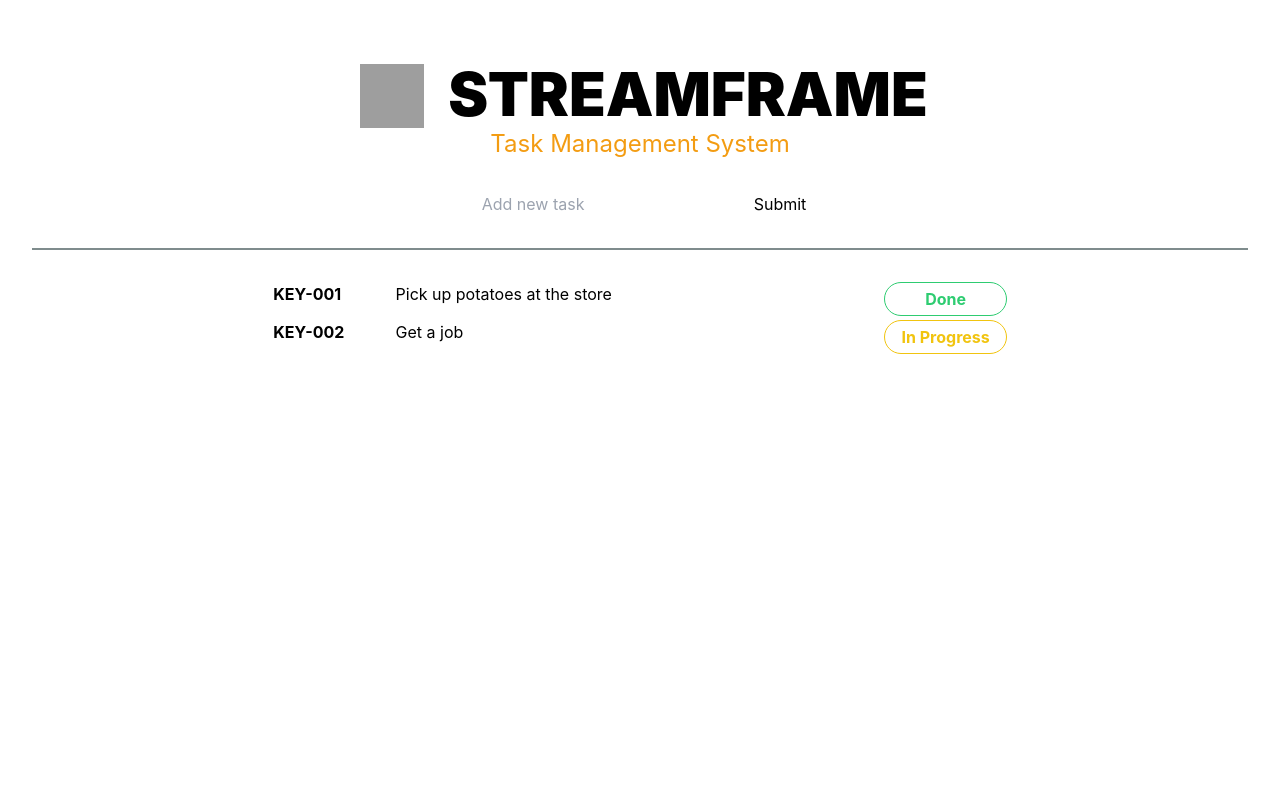
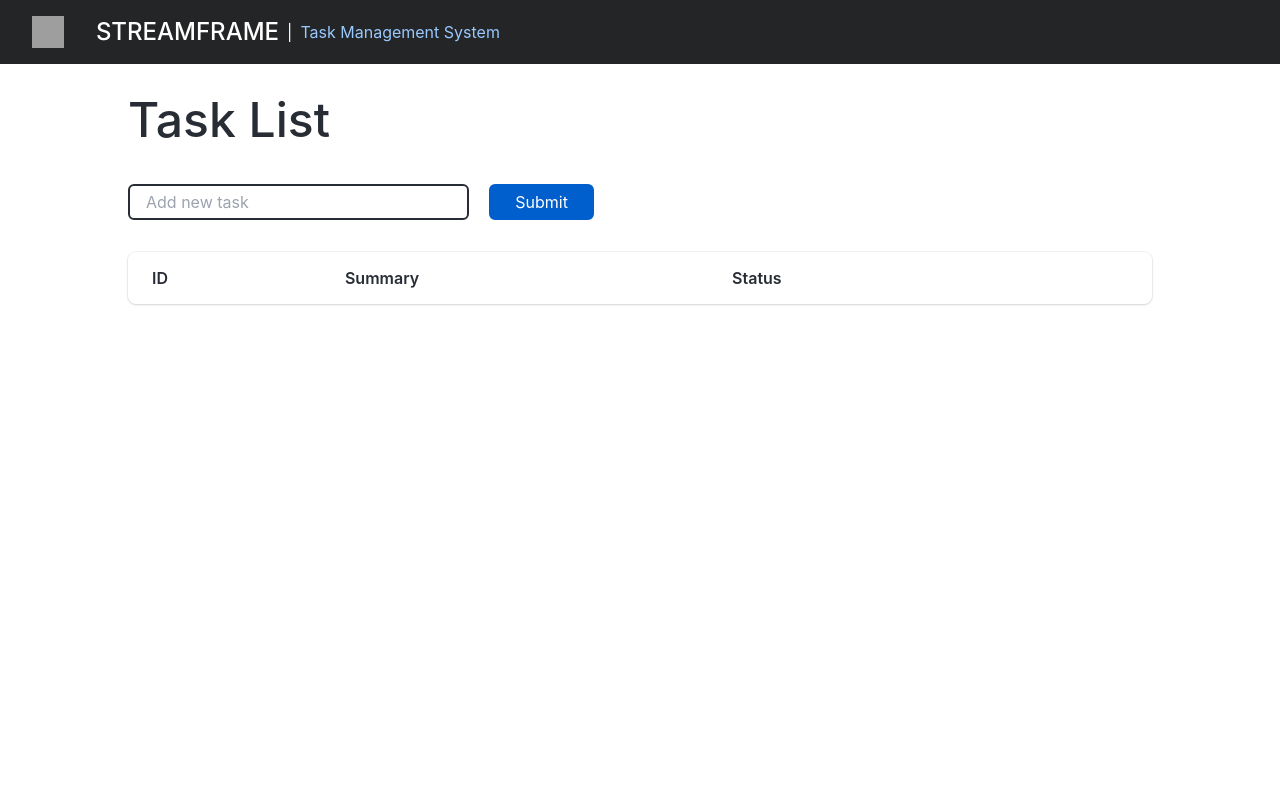
Before and after one commit to racocon/to.do, a Next.js app: page / in a window 1280 px wide. Shown: the top 800 px of the page. Built offline with nearby package versions, Linux system fonts and the light colour scheme; grey boxes are pictures that could not be loaded.

Commit message:
Updated page and added functionality
Created Header;
Added dark and light theme;
Added colours;
Added models.ts;
Form now submits new task;
Updated design - task list is now in a table;
Removed Task.tsx

```diff
--- /dev/null
+++ b/components/Header.tsx
@@ -0,0 +1,20 @@
+export default function Header() {
+  return (
+    <nav className="bg-[#242526]">
+      <div className="mx-auto max-w-7xl px-4 sm:px-6 lg:px-8">
+        <div className="flex h-16 items-center justify-between">
+          <div className="flex items-center align-middle">
+            <div className="flex-shrink-0">
+              <img className="h-8 w-8" src="/racocon.ico" alt="Racocon" />
+            </div>
+            <p className="ml-8 font-medium text-2xl text-white uppercase">
+              Streamframe
+            </p>
+            <p className="mx-2 text-white">|</p>
+            <p className="text-secondary">Task Management System</p>
+          </div>
+        </div>
+      </div>
+    </nav>
+  );
+}
--- a/components/Task.tsx
+++ /dev/null
@@ -1,36 +0,0 @@
-import { useState } from "react";
-
-type TaskProps = {
-  id: string;
-  text: string;
-  status: boolean;
-};
-
-export default function Task({ id, text, status }: TaskProps) {
-  const [isDone, setIsDone] = useState(status);
-
-  const handleClick = () => {
-    return setIsDone(!isDone);
-  };
-
-  return (
-    <div className="grid grid-cols-6 pb-1">
-      <div className="col-span-1 font-bold">
-        <p>{id}</p>
-      </div>
-      <div className="col-span-4">
-        <p>{text}</p>
-      </div>
-      <button
-        onClick={() => handleClick()}
-        className={`col-span-1 px-4 py-1 rounded-full border font-bold text-center ${
-          isDone
-            ? "border-[#2ecc71] text-[#2ecc71]"
-            : "border-[#f1c40f] text-[#f1c40f]"
-        }`}
-      >
-        {isDone ? "Done" : "In Progress"}
-      </button>
-    </div>
-  );
-}
--- a/components/TaskForm.tsx
+++ b/components/TaskForm.tsx
@@ -1,15 +1,35 @@
-export default function TaskForm() {
+interface props {
+  task: string;
+  setTask: React.Dispatch<React.SetStateAction<string>>;
+  handleSubmit: (e: React.FormEvent) => void;
+}
+
+const TaskForm: React.FC<props> = ({ task, setTask, handleSubmit }) => {
   return (
-    <form>
+    <form
+      onSubmit={(e) => {
+        handleSubmit(e);
+      }}
+      className=""
+    >
       <input
-        className="px-2"
+        className="w-1/3 rounded-md border-2 px-4 py-1 mr-5"
         type="text"
+        value={task}
+        onChange={(e) => {
+          setTask(e.target.value);
+        }}
         name="task"
         placeholder="Add new task"
       />
-      <button className="pl-4" type="submit">
+      <button
+        className="px-6 py-1 text-medium rounded-md border-2 border-primary bg-primary text-white hover:bg-primary/60 active:bg-primary/80 dark:bg-black dark:text-primary dark:hover:text-white"
+        type="submit"
+      >
         Submit
       </button>
     </form>
   );
-}
+};
+
+export default TaskForm;
--- a/components/TaskList.tsx
+++ b/components/TaskList.tsx
@@ -1,31 +1,89 @@
-import Task from "./Task";
+import { TaskProps } from "../src/models/models";
 
-const task_list = [
-  {
-    id: "KEY-001",
-    text: "Pick up potatoes at the store",
-    status: true,
-  },
-  {
-    id: "KEY-002",
-    text: "Get a job",
-    status: false,
-  },
-];
+interface props {
+  tasks: Array<TaskProps>;
+  setTasks: React.Dispatch<React.SetStateAction<Array<TaskProps>>>;
+}
 
-export default function TaskList() {
+const TaskList: React.FC<props> = ({ tasks, setTasks }) => {
+  const handleDone = (id: number) => {
+    setTasks(
+      tasks.map((task) =>
+        task.id === id
+          ? {
+              ...task,
+              status: !task.status,
+            }
+          : task
+      )
+    );
+  };
+
   return (
-    <div className="py-8">
-      {task_list.map((item, index) => {
-        return (
-          <Task
-            key={index}
-            id={item.id}
-            text={item.text}
-            status={item.status}
-          />
-        );
-      })}
+    <div className="mt-8 flex flex-col">
+      <div className="-my-2 -mx-4 overflow-x-auto sm:-mx-6 lg:-mx-8">
+        <div className="inline-block min-w-full py-2 align-middle md:px-6 lg:px-8">
+          <div className="overflow-hidden shadow ring-1 ring-black ring-opacity-5 md:rounded-lg">
+            <table className="min-w-full divide-y divide-gray-300">
+              <thead className="bg-gray-50">
+                <tr>
+                  <th
+                    scope="col"
+                    className="py-3.5 pl-6 pr-3 text-left font-semibold"
+                  >
+                    ID
+                  </th>
+                  <th
+                    scope="col"
+                    className="px-3 py-3.5 text-left font-semibold"
+                  >
+                    Summary
+                  </th>
+                  <th
+                    scope="col"
+                    className="px-3 py-3.5 text-left font-semibold"
+                  >
+                    Status
+                  </th>
+                  <th scope="col" className="relative py-3.5 pl-3 pr-4 sm:pr-6">
+                    <span className="sr-only">Edit</span>
+                  </th>
+                </tr>
+              </thead>
+
+              <tbody className="divide-y divide-light-gray">
+                {tasks.map((item) => (
+                  <tr key={item.id}>
+                    <td className="w-1/5 py-4 pl-6 pr-3 font-medium">
+                      {item.id}
+                    </td>
+                    <td className="w-3/5 px-3 py-4 text-sm">{item.task}</td>
+                    <td className="px-3 py-4 text-sm">
+                      <button
+                        onClick={() => handleDone(item.id)}
+                        className={`inline-flex rounded-full px-4 text-sm font-semibold leading-5 ${
+                          item.status
+                            ? "bg-success/20 text-success"
+                            : "bg-alert/20 text-alert"
+                        }`}
+                      >
+                        {item.status ? "Done" : "In Progress"}
+                      </button>
+                    </td>
+                    <td className="relative py-4 pl-3 pr-4 text-right font-medium sm:pr-6">
+                      <a href="#" className="text-primary hover:text-secondary">
+                        Edit<span className="sr-only">, {item.task}</span>
+                      </a>
+                    </td>
+                  </tr>
+                ))}
+              </tbody>
+            </table>
+          </div>
+        </div>
+      </div>
     </div>
   );
-}
+};
+
+export default TaskList;
--- a/pages/index.tsx
+++ b/pages/index.tsx
@@ -1,39 +1,51 @@
+import { useState } from "react";
+
 import type { NextPage } from "next";
+import styles from "../styles/Home.module.css";
 import Head from "next/head";
+import Header from "../components/Header";
 import TaskForm from "../components/TaskForm";
+import TaskList from "../components/TaskList";
 
-import TaskList from "../components/TaskList";
-import styles from "../styles/Home.module.css";
+import { TaskProps } from "../src/models/models";
 
 const Home: NextPage = () => {
+  const [task, setTask] = useState<string>("");
+  const [tasks, setTasks] = useState<Array<TaskProps>>([]);
+
+  const handleSubmit = (e: React.FormEvent) => {
+    e.preventDefault();
+
+    if (task) {
+      setTasks([...tasks, { id: Date.now(), task, status: false }]);
+      setTask("");
+    }
+  };
+
   return (
-    <div className={styles.container}>
+    <div>
       <Head>
         <title>Streamframe | Task Management System</title>
         <meta name="description" content="Generated by create next app" />
         <link rel="icon" href="/racocon.ico" />
       </Head>
 
+      <Header />
+
       <main className={styles.main}>
-        <div className="flex flex-row">
-          <img className="mx-2 w-16 h-16" src="/racocon.ico" alt="Racocon" />
-          <p className="pl-4 text-6xl font-black uppercase">Streamframe</p>
+        <p className="text-5xl font-medium pb-10">Task List</p>
+        <div className="">
+          <TaskForm task={task} setTask={setTask} handleSubmit={handleSubmit} />
         </div>
-        <p className="text-[#f39c12] text-2xl">Task Management System</p>
-        <div className="py-8">
-          <TaskForm />
+        <div className="">
+          <TaskList tasks={tasks} setTasks={setTasks} />
         </div>
-        <div className="border-[0.5px] w-full border-[#7f8c8d]" />
-        <TaskList />
       </main>
 
       <footer className={styles.footer}>
         Powered by{" "}
         <span>
-          <div className="flex flex-row">
-            <img className="mx-2 w-6 h-5" src="/racocon.png" alt="Racocon" />
-            <span>Racocon</span>
-          </div>
+          <img className="ml-3 w-7 h-6" src="/peepo.gif" alt="Racocon" />
         </span>
       </footer>
     </div>
--- /dev/null
+++ b/src/models/models.ts
@@ -0,0 +1,5 @@
+export interface TaskProps {
+  id: number;
+  task: string;
+  status: boolean;
+}
--- a/styles/Home.module.css
+++ b/styles/Home.module.css
@@ -1,15 +1,10 @@
-.container {
-  padding: 0 2rem;
-}
 
 .main {
   min-height: 100vh;
-  padding: 4rem 0;
-  flex: 1;
-  display: flex;
-  flex-direction: column;
-  /* justify-content: center; */
-  align-items: center;
+  margin: 2rem;
+  max-width: 80vw;
+  margin-left: auto;
+  margin-right: auto;
 }
 
 .footer {
@@ -21,17 +16,6 @@
   align-items: center;
 }
 
-.title,
-.description {
-  text-align: center;
-}
-
-.description {
-  margin: 4rem 0;
-  line-height: 1.5;
-  font-size: 1.5rem;
-}
-
 .code {
   background: #fafafa;
   border-radius: 5px;
@@ -39,44 +23,6 @@
   font-size: 1.1rem;
   font-family: Menlo, Monaco, Lucida Console, Liberation Mono, DejaVu Sans Mono,
     Bitstream Vera Sans Mono, Courier New, monospace;
-}
-
-.grid {
-  display: flex;
-  align-items: center;
-  justify-content: center;
-  flex-wrap: wrap;
-  max-width: 800px;
-}
-
-.card {
-  margin: 1rem;
-  padding: 1.5rem;
-  text-align: left;
-  color: inherit;
-  text-decoration: none;
-  border: 1px solid #eaeaea;
-  border-radius: 10px;
-  transition: color 0.15s ease, border-color 0.15s ease;
-  max-width: 300px;
-}
-
-.card:hover,
-.card:focus,
-.card:active {
-  color: #0070f3;
-  border-color: #0070f3;
-}
-
-.card h2 {
-  margin: 0 0 1rem 0;
-  font-size: 1.5rem;
-}
-
-.card p {
-  margin: 0;
-  font-size: 1.25rem;
-  line-height: 1.5;
 }
 
 .logo {
--- a/styles/globals.css
+++ b/styles/globals.css
@@ -19,12 +19,22 @@ a {
   box-sizing: border-box;
 }
 
+@media (prefers-color-scheme: light) {
+  html {
+    color-scheme: light;
+  }
+  body {
+    color: #282c34;
+    background: white;
+  }
+}
+
 @media (prefers-color-scheme: dark) {
   html {
     color-scheme: dark;
   }
   body {
     color: white;
-    background: #2c3e50;
+    background: #1C1E21;
   }
 }
--- a/tailwind.config.js
+++ b/tailwind.config.js
@@ -6,6 +6,27 @@ module.exports = {
     "./components/**/*.{js,ts,jsx,tsx}",
   ],
   theme: {
+    colors: {
+      white: "#FFFFFF",
+      black: "#1C1E21",
+
+      primary: "#005FCC",
+      secondary: "#99C8FF",
+
+      "light-gray": "#ECECEC",
+
+      mute: "#7DD4fC",
+
+      success: "#86B300",
+      alert: "#FFAA33",
+      warning: "#B75301",
+      accent: "#A37ACC",
+
+      "success-dark": "#8DC891",
+      "alert-dark": "#FAC863",
+      "warning-dark": "#FC929E",
+      "accent-dark": "#C5A5C5",
+    },
     extend: {},
   },
   plugins: [],
```
Also changed, not shown: public/peepo.gif (added), public/racocon.png (deleted).
